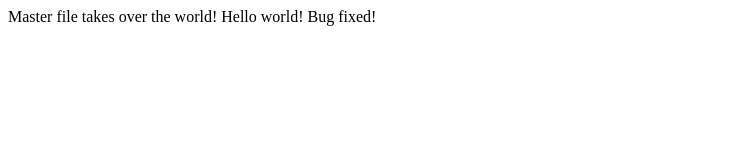
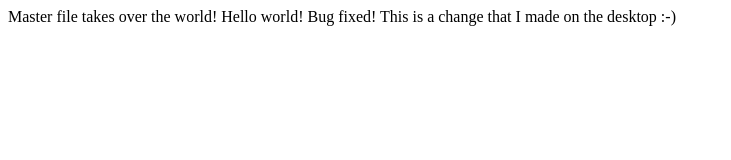
Before and after one commit to smilelogicortho/git-basics, a plain HTML site: page index.html in a window 1280 px wide. Shown: the whole page, without its empty margins (0-731 px from the left). Drawn offline with Linux system fonts and the light colour scheme.

Commit message:
changed index.html
Added a desktop change line

```diff
--- a/index.html
+++ b/index.html
@@ -4,5 +4,6 @@
 Master file takes over the world!
 Hello world!
 Bug fixed!
+This is a change that I made on the desktop :-)
 </body>
 </head>
```
